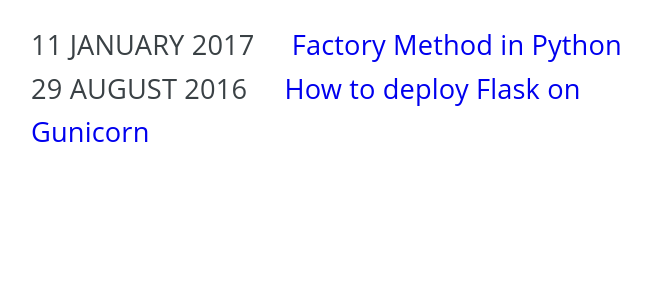
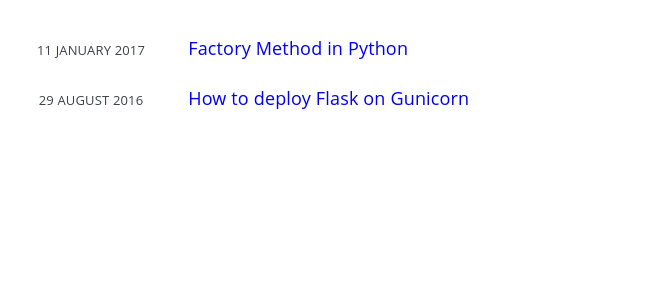
Before and after one commit to alessandrosp/alessandrosp.github.io, a Jekyll site: the page built from notes.md, in a window 1280 px wide. Shown: the top 300 px of the page, without its empty margins (309-960 px from the left). Built offline with Jekyll 4.4.1, drawn with Linux system fonts in a browser that asks for light colours.

Commit message:
Changed CSS rules so that SPANs in the notes.md are blocks

```diff
--- a/assets/style.css
+++ b/assets/style.css
@@ -1,5 +1,13 @@
 a {
 	text-decoration: none;
+}
+
+a:visited {
+	color: #3A4145;
+}
+
+a:hover {
+	color: black;
 }
 
 body {
@@ -23,12 +31,16 @@
 }
 
 .post-date {
-	width: 90px;
+	width: 120px;
 	margin-right: 30px;
 	text-align: center;
 	text-transform: uppercase;
+    font-size: small;
+    display: inline-block;
 }
 
 .post-title {
-	width: 450px;
+	width: 420px;
+    display: inline-block;
+    font-size: large;
 }
```
